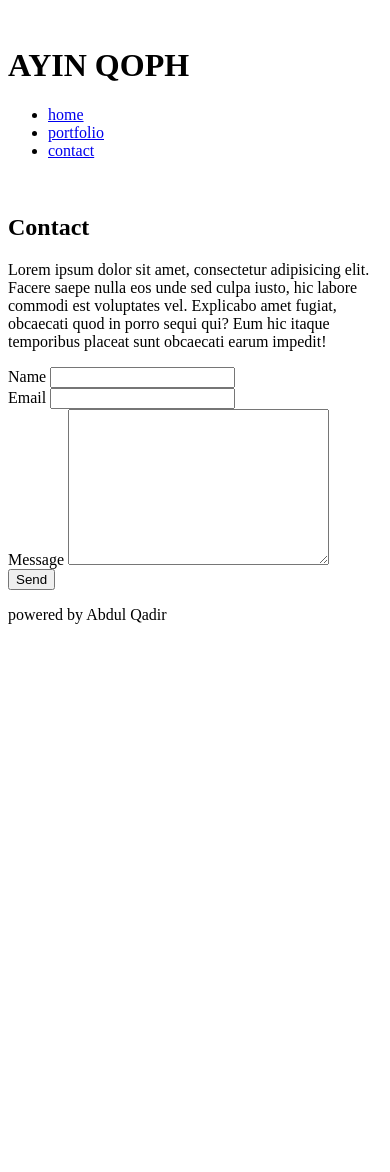
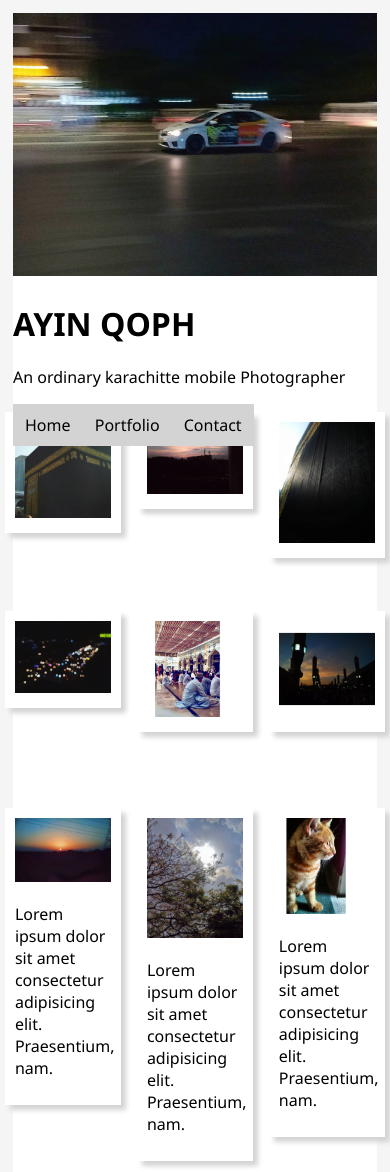
Before and after one commit to AQadir64/Css_templates, a plain HTML site: page photography-template/index.html in a window 390 px wide. Shown: the top 1172 px of the page. Before the commit the page ends 844 px from the top, so only its background shows below. Drawn offline with Linux system fonts and the light colour scheme.

Commit message:
styling to portfolio and slider

```diff
--- a/photography-template/index.html
+++ b/photography-template/index.html
@@ -4,27 +4,174 @@
     <meta charset="UTF-8" />
     <meta name="viewport" content="width=device-width, initial-scale=1.0" />
     <meta http-equiv="X-UA-Compatible" content="ie=edFge" />
+    <link rel="stylesheet" href="./style.css" />
     <title>Ayin_qoph</title>
   </head>
   <body>
     <div class="container">
       <header>
-        <img src="" alt="" srcset="" class="banner" />
-        <h1 class="banner-text">AYIN QOPH</h1>
-        <nav class="navbar">
-          <ul>
-            <li><a href="#">home</a></li>
-            <li><a href="#">portfolio</a></li>
-            <li><a href="#">contact</a></li>
-          </ul>
+        <img
+          src="./imgs/WhatsApp Image 2019-06-15 at 11.10.04 AM.jpeg"
+          alt=""
+          srcset=""
+          class="banner"
+          width="1500px"
+          height="600px"
+        />
+        <div class="banner-text">
+          <h1>AYIN QOPH</h1>
+          <p>An ordinary karachitte mobile Photographer</p>
+        </div>
+        <nav>
+          <div class="navbar">
+            <a href="#">home</a>
+            <a href="#">portfolio</a>
+            <a href="#">contact</a>
+          </div>
         </nav>
       </header>
       <section class="portfolio">
-        <img src="" alt="" class="portfolio-img" />
-        <img src="" alt="" class="portfolio-img" />
-        <img src="" alt="" class="portfolio-img" />
-        <img src="" alt="" class="portfolio-img" />
-        <img src="" alt="" class="portfolio-img" />
+
+        <div class="column">
+            <div class="portfolio-img">
+          <img
+          width="100%"
+          src="./imgs/WhatsApp Image 2019-06-15 at 11.10.03 AM (2).jpeg"
+        />
+      </div>
+    </div>
+        <div class="column">
+            <div class="portfolio-img">
+
+        <img
+        width="100%"
+
+          src="./imgs/WhatsApp Image 2019-06-15 at 11.10.03 AM.jpeg"
+        />
+      </div>
+    </div>
+    <div class="column">
+        <div class="portfolio-img">
+      <img
+      width="100%"
+        src="./imgs/WhatsApp Image 2019-06-15 at 11.10.03 AM (1).jpeg"
+      />
+    </div>
+    </div>
+  </section>
+  <br>
+    <section class="portfolio">
+      <div class="column">
+      <div class="portfolio-img">
+        <img
+        width="100%"
+
+          src="./imgs/WhatsApp Image 2019-06-15 at 11.10.04 AM (1).jpeg"
+        />
+      </div>
+      </div>
+        <div class="column">
+        <div class="portfolio-img">
+          <img
+          width="100%"
+
+          src="./imgs/WhatsApp Image 2019-06-15 at 11.10.04 AM (4).jpeg"
+        />
+      </div>
+      </div>
+        <div class="column">
+        <div class="portfolio-img">
+          <img
+          src="./imgs/WhatsApp Image 2019-06-15 at 11.10.06 AM (1).jpeg"
+          width="100%"
+          />
+      </div>
+    </div>
+      </section>
+  <br> <br>
+      <section class="slider">
+        <div class="column">
+        <div class="slider-img">
+          <img
+            src="./imgs/WhatsApp Image 2019-06-15 at 11.10.04 AM (2).jpeg"
+            alt=""
+            width="100%"
+          />
+          <p class="slider-img-text">
+            Lorem ipsum dolor sit amet consectetur adipisicing elit.
+            Praesentium, nam.
+          </p>
+        </div>
+      </div>
+        <div class="column">
+        <div class="slider-img">
+          <img
+            src="./imgs/WhatsApp Image 2019-06-15 at 11.10.04 AM (3).jpeg"
+            alt=""
+            srcset=""
+            width="100%"
+          />
+          <p class="slider-img-text">
+            Lorem ipsum dolor sit amet consectetur adipisicing elit.
+            Praesentium, nam.
+          </p>
+        </div>
+      </div>
+        <div class="column">
+        <div class="slider-img">
+          <img
+            src="./imgs/WhatsApp Image 2019-06-15 at 11.10.06 AM (2).jpeg"
+            alt=""
+            srcset=""
+            width="100%"
+          />
+          <p class="slider-img-text">
+            Lorem ipsum dolor sit amet consectetur adipisicing elit.
+            Praesentium, nam.
+          </p>
+        </div>
+      </div>
+    </section>
+    <br>
+    <section class="slider">
+        <div class="column">
+        <div class="slider-img">
+          <img
+            src="./imgs/WhatsApp Image 2019-06-15 at 11.10.05 AM.jpeg"
+            srcset=""
+            width="100%"
+          />
+          <p class="slider-img-text">
+            Lorem ipsum dolor sit amet consectetur adipisicing elit.
+            Praesentium, nam.
+          </p>
+        </div>
+        </div>
+        <div class="column">
+            <div class="slider-img">
+              <img
+                src="./imgs/WhatsApp Image 2019-06-15 at 11.10.03 AM.jpeg"
+                srcset=""
+                width="100%"
+              />
+              <p class="slider-img-text">
+                Lorem ipsum dolor sit amet consectetur adipisicing elit.
+                Praesentium, nam.
+              </p>
+            </div>
+            </div>
+        <div class="column">
+        <div class="slider-img">
+          <img
+            src="./imgs/WhatsApp Image 2019-06-15 at 11.10.06 AM.jpeg"
+            width="100%"
+          />
+          <p class="slider-img-text">
+            Lorem ipsum dolor sit amet consectetur adipisicing elit.
+            Praesentium, nam.
+          </p>
+        </div>
+      </div>
       </section>
       <section class="contact">
         <h1>Contact</h1>
@@ -36,16 +183,21 @@
         </p>
         <form action="post">
           <div>
-                <label >Name</label>
-                <input type="text" name="name" id="name">
+            <label>Name</label>
+            <input type="text" name="name" id="name" />
           </div>
           <div>
-                <label >Email</label>
-                <input type="email" name="email" id="email">
+            <label>Email</label>
+            <input type="email" name="email" id="email" />
           </div>
           <div>
-                <label >Message</label>
-                <textarea name="message" id="message" cols="30" rows="10"></textarea>
+            <label>Message</label>
+            <textarea
+              name="message"
+              id="message"
+              cols="30"
+              rows="10"
+            ></textarea>
           </div>
           <button type="submit">Send</button>
         </form>
--- a/photography-template/style.css
+++ b/photography-template/style.css
@@ -1,14 +1,19 @@
+*{
+    box-sizing: border-box;
+}
 header{
     max-width: 1500px;
 }
 body{
-    background-color:white;
+    background-color: whitesmoke;
     color:black;
+    padding: 5px;
+    font-family: 'Segoe UI', Tahoma, Geneva, Verdana, sans-serif;
 }
 .banner {
     display: inline;
     max-width: 100%;
-    max-height: 500px;
+    max-height: 600px;
     height: auto;
 }
 .banner-text {
@@ -33,3 +38,53 @@ body{
 .navbar a:hover{
     background-color: darkgrey;
 }
+.portfolio-img{
+    background-color: white;
+    box-shadow: 5px 5px 5px lightgray;
+    padding: 10px;
+
+}
+.portfolio{
+    margin: 8px -16px;
+}
+
+.portfolio,
+.portfolio> ,.column{
+    padding: 8px;
+}
+
+.portfolio::after{
+    content: "";
+    display: table;
+    clear: both;
+}
+.slider-img {
+    background-color: white;
+    padding: 10px;
+    box-shadow: 5px 5px 5px lightgray
+}
+.column {
+    float: left;
+    width: 31.33%;
+    margin: 1%;
+    padding: 1%;
+    display: show;
+}
+.slider{
+    margin: 8px -16px;
+}
+
+.slider,
+.slider > ,.column{
+    padding: 8px;
+}
+
+.slider::after{
+    content: "";
+    display: table;
+    clear: both;
+}
+.container {
+    width: 100%;
+    background-color: white;
+}
```
Lines whose indentation alone changed are shown as unchanged.
